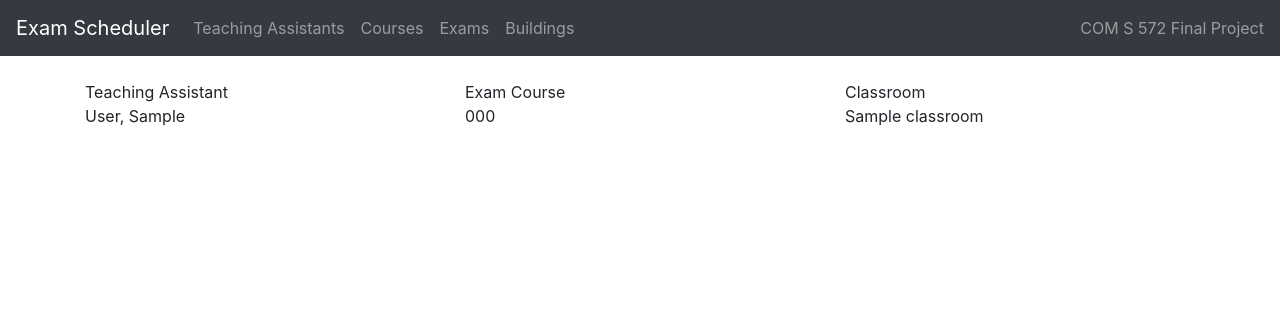
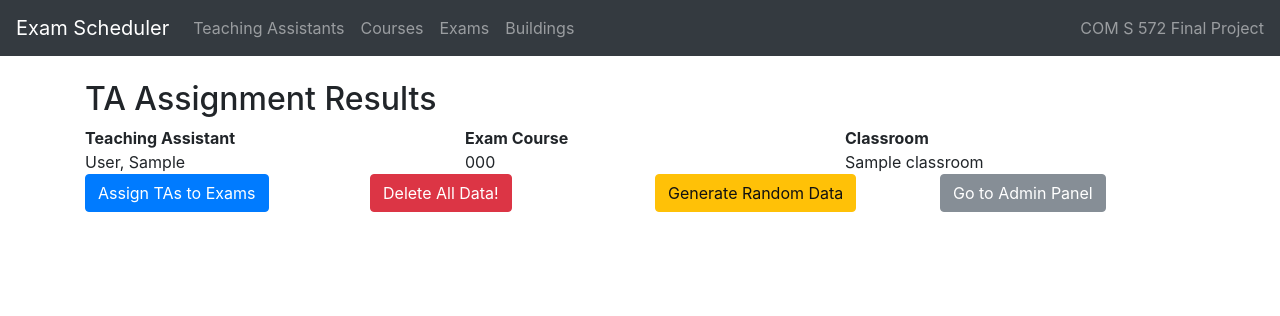
Before and after one commit to catotac/Exam-Scheduling-Agent, a Django app: page / in a window 1280 px wide. Shown: the top 316 px of the page. Run offline with Django 3.2, Linux system fonts and the light colour scheme; tables that the repository leaves empty hold one stand-in row (values such as "Sample post"); some libraries are stand-ins or nearby versions.

Commit message:
Minor visual improvements

```diff
--- a/scheduler/templates/buildings/index.html
+++ b/scheduler/templates/buildings/index.html
@@ -1,8 +1,8 @@
 {% extends 'bootstrap.html' %}
 
 {% block content %}
+    <h2>Building List</h2>
     {% if obj_list %}
-    <h1>Building List</h1>
     <div class="row">
         <div class="col"><strong>Name</strong></div>
         <div class="col"><strong>Location</strong></div>
@@ -14,6 +14,6 @@
         </div>
         {% endfor %}
     {% else %}
-    <p>No data to show!</p>
+    <p class="lead">No data to show!</p>
     {% endif %}
 {% endblock %}
--- a/scheduler/templates/classrooms/index.html
+++ b/scheduler/templates/classrooms/index.html
@@ -1,8 +1,8 @@
 {% extends 'bootstrap.html' %}
 
 {% block content %}
+    <h2>Classroom List</h2>
     {% if obj_list %}
-    <h1>Classroom List</h1>
     <div class="row">
         <div class="col"><strong>Name</strong></div>
         <div class="col"><strong>Capacity</strong></div>
@@ -18,6 +18,6 @@
         </div>
         {% endfor %}
     {% else %}
-    <p>No data to show!</p>
+    <p class="lead">No data to show!</p>
     {% endif %}
 {% endblock %}
--- a/scheduler/templates/courses/index.html
+++ b/scheduler/templates/courses/index.html
@@ -1,8 +1,8 @@
 {% extends 'bootstrap.html' %}
 
 {% block content %}
+    <h2>Course List</h2>
     {% if obj_list %}
-    <h1>Course List</h1>
     <div class="row">
         <div class="col"><strong>Name/Code</strong></div>
         <div class="col"><strong>Capacity</strong></div>
@@ -16,6 +16,6 @@
         </div>
         {% endfor %}
     {% else %}
-    <p>No data to show!</p>
+    <p class="lead">No data to show!</p>
     {% endif %}
 {% endblock %}
--- a/scheduler/templates/datagen.html
+++ b/scheduler/templates/datagen.html
@@ -2,7 +2,7 @@
 
 {% block content %}
 <form action="/datagen/" method="post">
-    <h1>Random Data Generator</h1>
+    <h2>Random Data Generator</h2>
     {% csrf_token %}
     <table class="table">
     {{ form.as_table }}
--- a/scheduler/templates/exams/index.html
+++ b/scheduler/templates/exams/index.html
@@ -1,8 +1,8 @@
 {% extends 'bootstrap.html' %}
 
 {% block content %}
+    <h2>Exam List</h2>
     {% if obj_list %}
-    <h1>Exam List</h1>
     <div class="row">
         <div class="col"><strong>Course</strong></div>
         <div class="col"><strong>Start Time</strong></div>
@@ -18,6 +18,6 @@
         </div>
         {% endfor %}
     {% else %}
-    <p>No data to show!</p>
+    <p class="lead">No data to show!</p>
     {% endif %}
 {% endblock %}
--- a/scheduler/templates/index.html
+++ b/scheduler/templates/index.html
@@ -2,10 +2,11 @@
 
 {% block content %}
     {% if ta_exam %}
+    <h2>TA Assignment Results</h2>
     <div class="row">
-        <div class="col">Teaching Assistant</div>
-        <div class="col">Exam Course</div>
-        <div class="col">Classroom</div>
+        <div class="col"><strong>Teaching Assistant</strong></div>
+        <div class="col"><strong>Exam Course</strong></div>
+        <div class="col"><strong>Classroom</strong></div>
     </div>
         {% for obj in ta_exam %}
         <div class="row">
@@ -16,6 +17,7 @@
         {% endfor %}
     {% else %}
     <p class="lead">No TAs are assigned to exams. Would you like to assign them now?</p>
+    {% endif %}
     <div class="row">
         <div class="col">
             <a class="btn btn-primary" href="/datagen">Assign TAs to Exams</a>
@@ -30,5 +32,4 @@
             <a class="btn btn-secondary" href="/admin">Go to Admin Panel</a>
         </div>
     </div>
-    {% endif %}
 {% endblock %}
--- a/scheduler/templates/tas/index.html
+++ b/scheduler/templates/tas/index.html
@@ -1,8 +1,8 @@
 {% extends 'bootstrap.html' %}
 
 {% block content %}
+    <h2>TA List</h2>
     {% if obj_list %}
-    <h1>TA List</h1>
     <div class="row">
         <div class="col"><strong>TA Name</strong></div>
         <div class="col"><strong>E-mail</strong></div>
@@ -16,6 +16,6 @@
         </div>
         {% endfor %}
     {% else %}
-    <p>No data to show!</p>
+    <p class="lead">No data to show!</p>
     {% endif %}
 {% endblock %}
```
